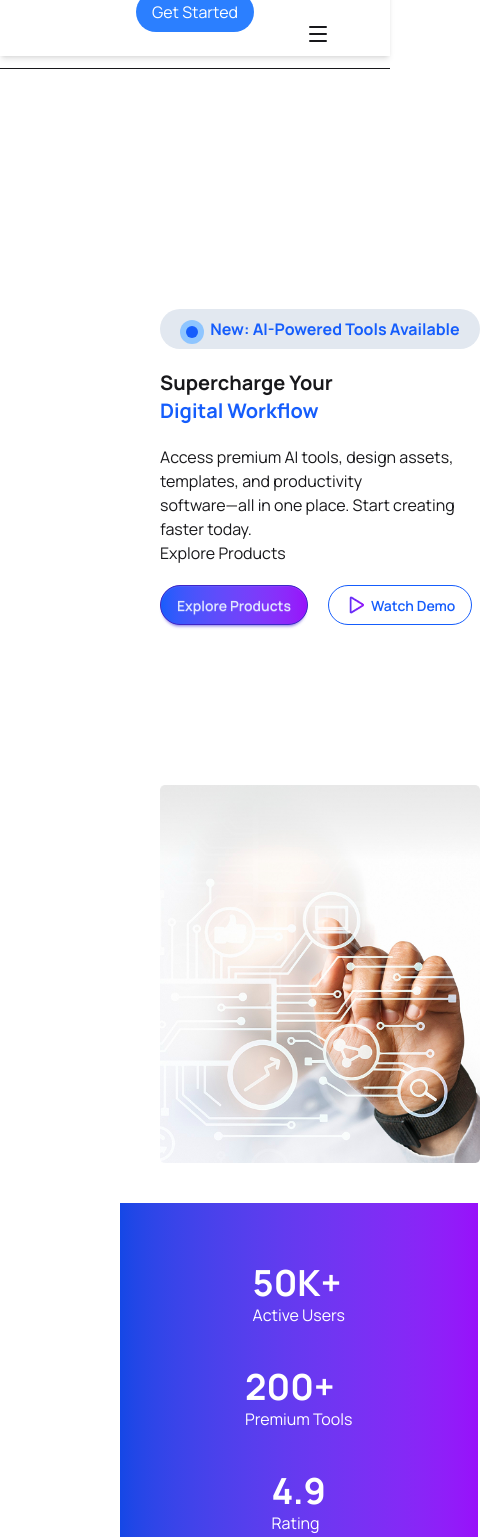
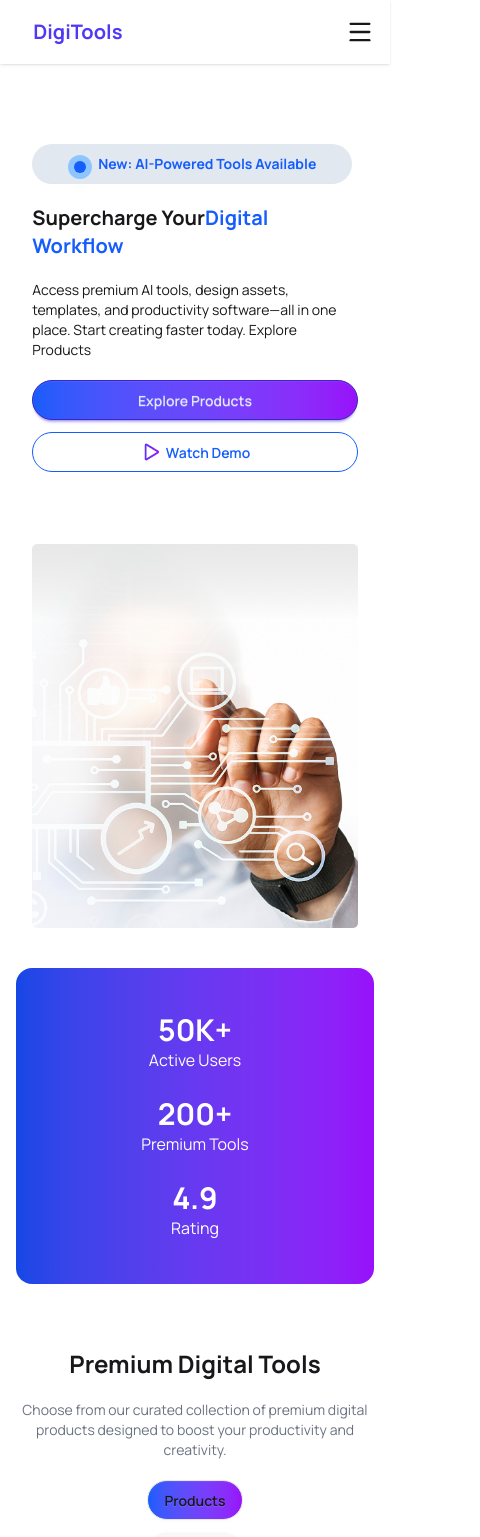
Before and after one commit to sultanafardhowsy/digitools-project, a React (Vite) app: page / in a window 390 px wide. Shown: the top 1537 px of the page, 480 px wide, since content can reach past the window. Built offline with nearby package versions, Linux system fonts and the light colour scheme.

Commit message:
make app mobile responsive: responsive navbar, fix hardcoded widths, responsive grids and spacing

```diff
--- a/src/App.jsx
+++ b/src/App.jsx
@@ -11,6 +11,7 @@ import Pricing from './components/pricing/pricing'
 import Workflow from './components/workflow/workflow'
 import Footer from './components/footer/footer'
 import NavBarResponsive from './components/navbar/navbarresponsive'
+import Navbar from './components/navbar/navbar'
 
 const fetchData = async() =>{
   const res = await fetch('/data.json');
@@ -22,18 +23,17 @@ const fetchData = async() =>{
 
 function App() {
   const DataPromise =fetchData();
-   const [cartValue, setCartValue] = useState();
-   console.log(cartValue);
-
+    const [selectedCart,setSelectedCart] = useState([]);
 
 
   return (
     <>
 
-    <NavBarResponsive></NavBarResponsive>
+    {/* <NavBarResponsive cartValue={cartValue} setCartValue={setCartValue}></NavBarResponsive> */}
+    <Navbar selectedCart={selectedCart}></Navbar>
     <Banner></Banner>
     <Rating></Rating>
-    <Premium DataPromise={DataPromise} cartValue={cartValue} setCartValue={setCartValue}></Premium>
+    <Premium DataPromise={DataPromise} selectedCart={selectedCart} setSelectedCart={setSelectedCart} ></Premium>
      {/* <Card DataPromise={DataPromise}></Card> */}
 
 <StepSection></StepSection>
--- a/src/components/banner/banner.jsx
+++ b/src/components/banner/banner.jsx
@@ -6,24 +6,23 @@ import { toast } from 'react-toastify';
 
 const Banner = () => {
     return (
-        <div className='w-11/12 grid md:grid-cols-2 justify-between px-40 pt-20'>
-          <div className='py-40'>
-            <div className='flex gap-3 rounded-4xl justify-center items-center w-80 h-10 mb-5 bg-slate-200'>
+        <div className='w-11/12 mx-auto grid md:grid-cols-2 gap-8 items-center px-4 sm:px-8 lg:px-16 pt-10 md:pt-20'>
+          <div className='py-10 md:py-20'>
+            <div className='flex gap-3 rounded-4xl justify-center items-center w-full max-w-xs h-10 mb-5 bg-slate-200'>
                 <div>
-                    <div className="bg-blue-300 rounded-full w-6 h-6 absolute  flex items-center justify-center overflow-hidden"></div>
-            <div className="bg-blue-600 rounded-full w-3 h-3 mt-1.5 ml-1.5 object-cover relative  "></div>
+                    <div className="bg-blue-300 rounded-full w-6 h-6 absolute flex items-center justify-center overflow-hidden"></div>
+            <div className="bg-blue-600 rounded-full w-3 h-3 mt-1.5 ml-1.5 object-cover relative"></div>
                 </div>
-            <p className='pb-5 text-blue-600 font-bold pt-5'>New: AI-Powered Tools Available</p>
+            <p className='pb-5 text-blue-600 font-bold pt-5 text-sm'>New: AI-Powered Tools Available</p>
             </div>
-            <h1 className='text-xl font-bold mb-5'>Supercharge Your<br/><span className='text-blue-600'>Digital Workflow</span></h1>
-            <p>Access premium AI tools, design assets, templates, and productivity<br/>
-               software—all in one place. Start creating faster today.<br/>Explore Products</p>
-               <div className='mt-5'>
-                <button onClick={()=>toast("Explore our products")} className="btn btn-primary rounded-4xl bg-linear-to-r from-blue-600 to-purple-600 mr-5">Explore Products</button>
+            <h1 className='text-xl sm:text-2xl md:text-3xl font-bold mb-5'>Supercharge Your<br className='hidden sm:block'/><span className='text-blue-600'>Digital Workflow</span></h1>
+            <p className='text-sm sm:text-base'>Access premium AI tools, design assets, templates, and productivity software—all in one place. Start creating faster today. Explore Products</p>
+               <div className='mt-5 flex flex-col sm:flex-row gap-3'>
+                <button onClick={()=>toast("Explore our products")} className="btn btn-primary rounded-4xl bg-linear-to-r from-blue-600 to-purple-600">Explore Products</button>
                 <button onClick={()=>toast("Watch demo of products")} className="btn btn-neutral btn-outline rounded-4xl text-blue-600 border-blue-600"><img src={play}></img> Watch Demo</button>
                </div>
             </div>
-          <div><img src={BannerImage} alt="" /></div>
+          <div className='flex justify-center'><img src={BannerImage} alt="" className='w-full max-w-md' /></div>
         </div>
     );
 };
--- a/src/components/card/card.jsx
+++ b/src/components/card/card.jsx
@@ -3,17 +3,17 @@ import CardDetails from './cardDetails';
 
 
 
-const Card = ({DataPromise,cartValue,setCartValue,selectedCart,setSelectedCart}) => {
+const Card = ({DataPromise,selectedCart,setSelectedCart}) => {
 
     const datas = use(DataPromise);
 
 
     return (
-         <div className='grid md:grid-cols-3 justify-evenly gap-5 mx-30'>
+         <div className='grid sm:grid-cols-2 md:grid-cols-3 justify-evenly gap-5 px-4 sm:px-8 md:px-12 lg:px-16'>
             {
                 datas.map((data,index) =><CardDetails
                 key={index}
-                data={data} cartValue={cartValue} setCartValue={setCartValue} selectedCart={selectedCart} setSelectedCart={setSelectedCart}></CardDetails>
+                data={data}  selectedCart={selectedCart} setSelectedCart={setSelectedCart}></CardDetails>
               )
 
             }
--- a/src/components/card/cardDetails.jsx
+++ b/src/components/card/cardDetails.jsx
@@ -3,7 +3,7 @@ import Features from './features';
 import CartItem from '../cartItem/CartItem';
 import { toast } from 'react-toastify';
 
-const CardDetails = ({data,selectedCart,setSelectedCart,setCartValue, cartValue}) => {
+const CardDetails = ({data,selectedCart,setSelectedCart}) => {
   const [selectedType, setSelectedType] = useState(false);
 
 const tagStyles = {
@@ -14,7 +14,8 @@ const tagStyles = {
 
 const handleCartValue =() => {
 
-    cartValue=selectedCart.length;
+
+    // cartValue=selectedCart.length;
  setSelectedCart([...selectedCart,data])
           }
 
@@ -22,7 +23,7 @@ const handleCartValue =() => {
     return (
 
 
-            <div className="bg-white rounded-2xl shadow-md p-6 w-80 border border-gray-200 relative">
+            <div className="bg-white rounded-2xl shadow-md p-6 w-full border border-gray-200 relative">
 
 
     <span
--- a/src/components/cartItem/CartItem.jsx
+++ b/src/components/cartItem/CartItem.jsx
@@ -22,9 +22,9 @@ const total = selectedCart.reduce(
     setSelectedCart([]);
   }
     return (
-        <div className='w-300 h-auto mt-10'>
+        <div className='w-full max-w-2xl mx-auto mt-10 px-4'>
 
-             <p className='font-bold text-3xl'>Your cart</p>
+             <p className='font-bold text-2xl sm:text-3xl'>Your cart</p>
 
 
 <div className="space-y-5">
@@ -37,19 +37,19 @@ const total = selectedCart.reduce(
           selectedCart.map((data) => {
             return (
 
-             <div className='flex justify-between bg-amber-50 rounded-2xl'>
-              <div key={data.id} className='flex flex-col-2 gap-4'>
+             <div className='flex flex-col sm:flex-row justify-between items-start sm:items-center bg-amber-50 rounded-2xl p-4 gap-3'>
+              <div key={data.id} className='flex items-center gap-4'>
              <div>
               <img className='h-7 w-7'
               src={data.icon}
               alt="" />
              </div>
               <div>
-                <p>{data.name}</p>
+                <p className='font-medium'>{data.name}</p>
                 <p>${data.price}</p>
               </div>
              </div>
-             <div className='text-red-700 items-center'><button onClick={() =>handleDeletedItem(data)}>Remove</button></div>
+             <div className='text-red-700'><button onClick={() =>handleDeletedItem(data)}>Remove</button></div>
 
              </div>
             );
--- a/src/components/navbar/navbar.jsx
+++ b/src/components/navbar/navbar.jsx
@@ -1,30 +1,30 @@
-import React from 'react';
+import React, { useState } from 'react';
 import { BiCart } from "react-icons/bi";
+import { Menu, X } from "lucide-react";
 
-const Navbar = ({cartValue}) => {
+const navLinks = ["Products", "Features", "Pricing", "Testimonials", "FAQ"];
+
+const Navbar = ({selectedCart}) => {
+  const [menuOpen, setMenuOpen] = useState(false);
+
     return (
-   <div className="navbar bg-base-100 shadow-sm mx-auto flex flex-row justify-between w-11/12">
-  <div className="">
-    <a className="btn btn-ghost text-2xl font-bold text-[#4F39F6]">DigiTools</a>
+   <nav className="bg-base-100 shadow-sm w-full sticky top-0 z-50">
+  <div className="w-11/12 mx-auto flex flex-row justify-between items-center py-3">
+  <div>
+    <a className="btn btn-ghost text-xl sm:text-2xl font-bold text-[#4F39F6]">DigiTools</a>
   </div>
-  <div >
-    <ul className='flex flex-row justify-between gap-5 font-bold'>
-        <li>Products</li>
-        <li>Features</li>
-        <li>Pricing</li>
-        <li>Testimonials</li>
-        <li>FAQ</li>
-    </ul>
-  </div>
-  <div className="flex flex-row gap-5">
-    {/* <span className='pt-3'><BiCart /></span> */}
-{/* <button className="btn font-bold text-xl">
-      <span className='pt-3'><BiCart size={30} /></span>
-       {cartValue}
-    </button> */}
 
+  <ul className='hidden md:flex flex-row gap-5 font-bold'>
+      <li>Products</li>
+      <li>Features</li>
+      <li>Pricing</li>
+      <li>Testimonials</li>
+      <li>FAQ</li>
+  </ul>
+
+  <div className="hidden md:flex flex-row items-center gap-4">
      <div style={{ position: "relative", display: "inline-block" }}>
-      <span className='pt-3'><BiCart size={30} /></span>
+      <span><BiCart size={30} /></span>
        <span style={{
             position: "absolute",
             top: -7,
@@ -32,18 +32,36 @@ const Navbar = ({cartValue}) => {
             background: "red",
             color: "white",  borderRadius: "50%",
             padding: "1px 3px"}}>
-        {cartValue}
        </span>
      </div>
-
     <button className='font-bold'>Login</button>
     <button className="btn bg-blue-600 text-white rounded-3xl">
-     Get Started
+     cart: {selectedCart.length}
     </button>
   </div>
-</div>
 
+  <div className="md:hidden z-50 cursor-pointer" onClick={() => setMenuOpen(!menuOpen)}>
+    {menuOpen ? <X size={28} /> : <Menu size={28} />}
+  </div>
+  </div>
 
+  <div className={`absolute left-0 w-full bg-white shadow-md transition-all duration-300 md:hidden ${menuOpen ? "top-14 opacity-100" : "top-14 opacity-0 pointer-events-none"}`}>
+    <ul className="flex flex-col items-center gap-4 py-6 font-bold">
+        {navLinks.map((link, i) => (
+          <li key={i} className="cursor-pointer hover:text-blue-600" onClick={() => setMenuOpen(false)}>{link}</li>
+        ))}
+    </ul>
+    <div className="flex flex-col items-center gap-4 pb-6">
+      <div style={{ position: "relative", display: "inline-block" }}>
+        <BiCart size={30} />
+      </div>
+      <button className='font-bold'>Login</button>
+      <button className="btn bg-blue-600 text-white rounded-3xl">
+       cart: {selectedCart.length}
+      </button>
+    </div>
+  </div>
+</nav>
     );
 };
 
--- a/src/components/navbar/navbarresponsive.jsx
+++ b/src/components/navbar/navbarresponsive.jsx
@@ -9,9 +9,9 @@ const NavigationData = [
   { id: 5, name: "FAQ", path: "/faq" },
 ];
 
-const NavBarResponsive = () => {
+const NavBarResponsive = ({cartValue,setCartValue}) => {
   const [open, setOpen] = useState(false);
-
+console.log(cartValue);
   return (
     <nav className="flex justify-between items-center w-full px-15 py-4 border-b relative">
 
@@ -60,11 +60,13 @@ const NavBarResponsive = () => {
 
 
         <div className="flex flex-col items-center gap-4 pb-6">
+
           <ShoppingCart />
-          <button>Login</button>
-          <button className="bg-blue-500 text-white px-4 py-2 rounded-full">
-            Get Started
-          </button>
+          <button className='font-bold'>Login with</button>
+    <button className="btn bg-blue-600 text-white rounded-3xl">
+     Get Started with {cartValue}
+    </button>
+          <p>cart</p>
         </div>
       </div>
 
--- a/src/components/premium/premium.jsx
+++ b/src/components/premium/premium.jsx
@@ -7,25 +7,24 @@ import { toast } from 'react-toastify';
 
 
 
+const Premium = ({DataPromise,selectedCart,setSelectedCart}) => {
+  const [selectedType, setSelectedType] = useState("products");
 
-const Premium = ({DataPromise,cartValue,setCartValue}) => {
-  const [selectedType, setSelectedType] = useState("products");
-   const [selectedCart,setSelectedCart] = useState([]);
 
     return (
-        <div className='justify-items-center py-20 mx-10 mb-10'>
-          <h1 className='text-4xl font-bold pb-5'>Premium Digital Tools</h1>
-          <p className='text-gray-500 pb-5'>Choose from our curated collection of premium digital products designed<br/>
-          to boost your productivity and creativity.</p>
-          <div className='mb-10'>
-            <button onClick={() =>setSelectedType("products")} className={`btn ${selectedType === "products" ? "bg-linear-to-r from-blue-600 to-purple-600" :""} rounded-4xl mr-5`}>Products</button>
-            <button onClick={() =>{setSelectedType("cart"); toast("Cart item selected")}} className={`btn ${selectedType === "cart" ? "bg-linear-to-r from-blue-600 to-purple-600" :""} border-t-neutral-50 rounded-4xl`}>Cart ({selectedCart.length})</button>
+        <div className='justify-items-center py-16 md:py-20 px-4 sm:px-8 mb-10'>
+          <h1 className='text-2xl sm:text-3xl md:text-4xl font-bold pb-5 text-center'>Premium Digital Tools</h1>
+          <p className='text-gray-500 pb-5 text-center text-sm sm:text-base'>Choose from our curated collection of premium digital products designed to boost your productivity and creativity.</p>
+          <div className='mb-10 flex flex-col sm:flex-row gap-3'>
+            <button onClick={() =>setSelectedType("products")} className={`btn ${selectedType === "products" ? "bg-linear-to-r from-blue-600 to-purple-600" :""} rounded-4xl`}>Products</button>
+            <button onClick={() =>{setSelectedType("cart"); toast("Cart item selected")}}
+            className={`btn ${selectedType === "cart" ? "bg-linear-to-r from-blue-600 to-purple-600" :""} border-t-neutral-50 rounded-4xl`}>Cart ({selectedCart.length})</button>
           </div>
           {
             selectedType === "products" ?
            <Suspense fallback=
            { <span className="loading loading-dots loading-md"></span>}>
-     <Card DataPromise={DataPromise}  selectedCart={selectedCart} setSelectedCart={setSelectedCart} cartValue={cartValue} setCartValue={setCartValue}></Card>
+     <Card DataPromise={DataPromise}  selectedCart={selectedCart} setSelectedCart={setSelectedCart} ></Card>
   </Suspense>: <CartItem selectedCart={selectedCart} setSelectedCart={setSelectedCart}></CartItem>
              }
         </div>
--- a/src/components/rating/rating.jsx
+++ b/src/components/rating/rating.jsx
@@ -2,17 +2,17 @@ import React from 'react';
 
 const Rating = () => {
     return (
-        <div className='w-11/12 mx-30 bg-linear-to-r from-blue-700 to-purple-600 grid md:grid-cols-3 justify-items-center text-white px-20 py-10 mt-10 '>
-            <div className='pt-5 pb-5'>
-                <h1 className='text-4xl font-bold'>50K+</h1>
+        <div className='w-11/12 mx-auto bg-linear-to-r from-blue-700 to-purple-600 grid md:grid-cols-3 justify-items-center text-white px-6 sm:px-12 md:px-20 py-8 md:py-10 mt-10 rounded-2xl'>
+            <div className='pt-3 pb-3 text-center'>
+                <h1 className='text-3xl sm:text-4xl font-bold'>50K+</h1>
             <p>Active Users</p>
             </div>
-            <div className='pt-5 pb-5'>
-                <h1 className='text-4xl font-bold'>200+</h1>
+            <div className='pt-3 pb-3 text-center'>
+                <h1 className='text-3xl sm:text-4xl font-bold'>200+</h1>
             <p>Premium Tools</p>
             </div>
-            <div className='pt-5 pb-5'>
-                <h1 className='text-4xl font-bold'>4.9</h1>
+            <div className='pt-3 pb-3 text-center'>
+                <h1 className='text-3xl sm:text-4xl font-bold'>4.9</h1>
             <p>Rating</p>
             </div>
         </div>
--- a/src/components/stepSection/stepSection.jsx
+++ b/src/components/stepSection/stepSection.jsx
@@ -5,30 +5,28 @@ import rocket from '../../assets/products/rocket.png'
 
 const StepSection = () => {
     return (
-        <div className='my-20'>
-            <h2 className='text-4xl font-bold text-center'>Get Started in 3 Steps</h2>
-            <h4 className='text-center mt-4 mb-10'>Start using premium digital tools in minutes, not hours.</h4>
+        <div className='my-16 md:my-20 px-4 sm:px-8'>
+            <h2 className='text-2xl sm:text-3xl md:text-4xl font-bold text-center'>Get Started in 3 Steps</h2>
+            <h4 className='text-center mt-4 mb-10 text-sm sm:text-base'>Start using premium digital tools in minutes, not hours.</h4>
 
-
-
-                <div className='grid md:grid-cols-3 w-11/12 mx-auto'>
-                    <div className='mb-5  border border-amber-100 rounded-2xl w-90 h-90 relative'>
-                        <span className='bg-blue-600 rounded-full px-4 py-2 absolute top-4 right-4 text-white'>01</span>
-                    <img className='bg-slate-200 rounded-full py-6 px-6 mx-25 mb-5 mt-15' src={userImage} alt="" />
-                    <p className='text-2xl font-bold text-center mb-5'>Create Account</p>
-                    <p className='text-center'>Sign up for free in seconds. No credit card<br/> required to get started.</p>
+                <div className='grid md:grid-cols-3 w-full max-w-5xl mx-auto gap-6'>
+                    <div className='mb-5 border border-amber-100 rounded-2xl p-6 relative'>
+                        <span className='bg-blue-600 rounded-full px-4 py-2 absolute top-4 right-4 text-white text-sm'>01</span>
+                    <img className='bg-slate-200 rounded-full py-5 px-5 mx-auto mb-5 mt-12 w-24 h-24 object-contain' src={userImage} alt="" />
+                    <p className='text-xl sm:text-2xl font-bold text-center mb-3'>Create Account</p>
+                    <p className='text-center text-sm'>Sign up for free in seconds. No credit card required to get started.</p>
                 </div>
-                <div className='mb-5  border border-amber-100 rounded-2xl w-90 h-90 relative'>
-                    <span className='bg-blue-600 rounded-full px-4 py-2 absolute top-4 right-4 text-white'>02</span>
-                    <img className='bg-slate-200 rounded-full py-6 px-6 mx-25 mb-5 mt-15' src={ creatAccount} alt="" />
-                    <p className='text-2xl font-bold text-center mb-5'>Choose Products</p>
-                    <p className='text-center'>Browse our catalog and select the tools<br/>that fit your needs.</p>
+                <div className='mb-5 border border-amber-100 rounded-2xl p-6 relative'>
+                    <span className='bg-blue-600 rounded-full px-4 py-2 absolute top-4 right-4 text-white text-sm'>02</span>
+                    <img className='bg-slate-200 rounded-full py-5 px-5 mx-auto mb-5 mt-12 w-24 h-24 object-contain' src={ creatAccount} alt="" />
+                    <p className='text-xl sm:text-2xl font-bold text-center mb-3'>Choose Products</p>
+                    <p className='text-center text-sm'>Browse our catalog and select the tools that fit your needs.</p>
                 </div>
-                <div className='mb-5  border border-amber-100 rounded-2xl w-90 h-90 relative'>
-                    <span className='bg-blue-600 rounded-full px-4 py-2 absolute top-4 right-4 text-white'>03</span>
-                    <img className='bg-slate-200 rounded-full py-6 px-6 mx-25 mb-5 mt-15 ' src={rocket} alt="" />
-                    <p className='text-2xl font-bold text-center mb-5'>Start Creating</p>
-                    <p className='text-center'>Download and start using your premium <br/>tools immediately.</p>
+                <div className='mb-5 border border-amber-100 rounded-2xl p-6 relative'>
+                    <span className='bg-blue-600 rounded-full px-4 py-2 absolute top-4 right-4 text-white text-sm'>03</span>
+                    <img className='bg-slate-200 rounded-full py-5 px-5 mx-auto mb-5 mt-12 w-24 h-24 object-contain' src={rocket} alt="" />
+                    <p className='text-xl sm:text-2xl font-bold text-center mb-3'>Start Creating</p>
+                    <p className='text-center text-sm'>Download and start using your premium tools immediately.</p>
                 </div>
                 </div>
         </div>
--- a/src/index.css
+++ b/src/index.css
@@ -4,4 +4,5 @@
 
 body {
   font-family: "Manrope", sans-serif;
+  overflow-x: hidden;
 }
```
